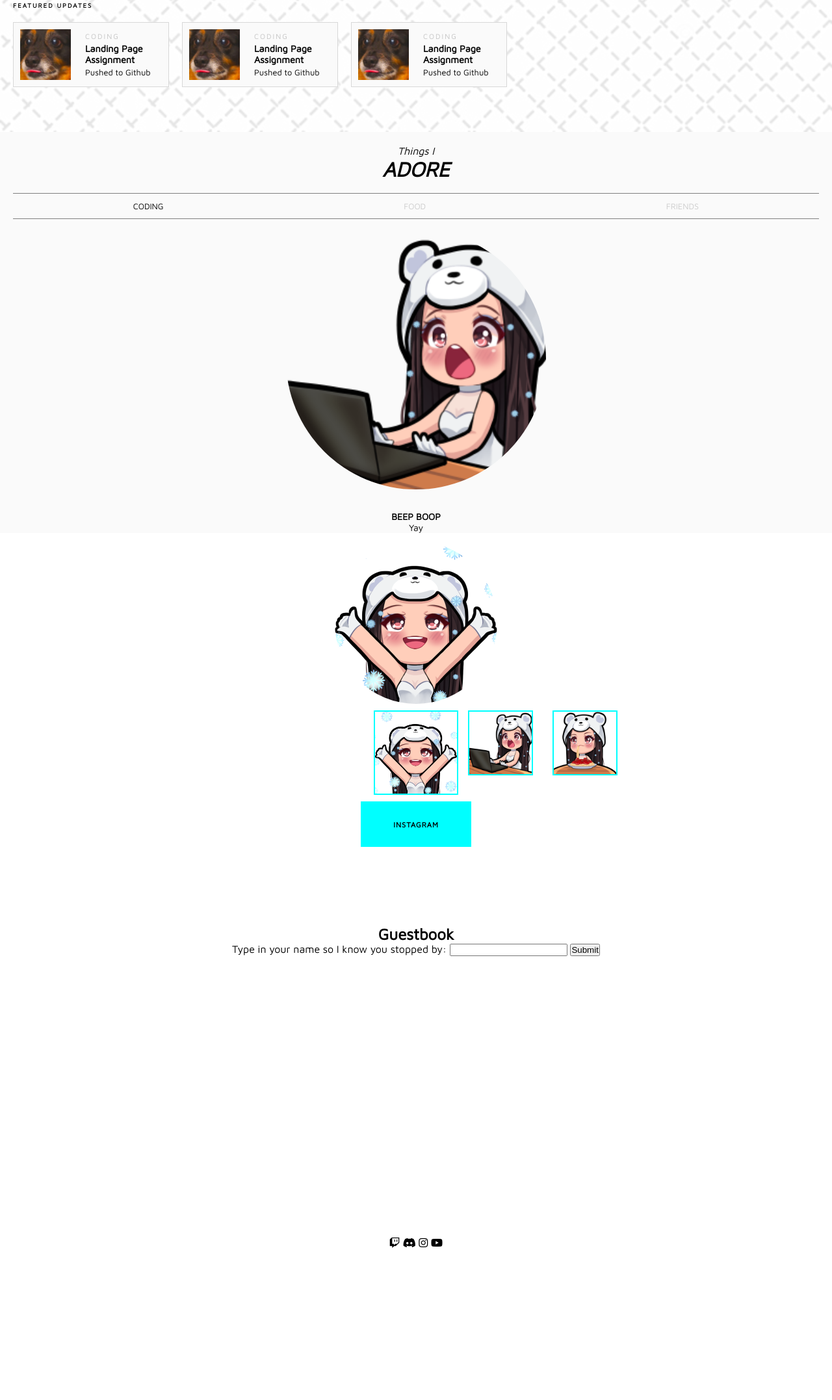
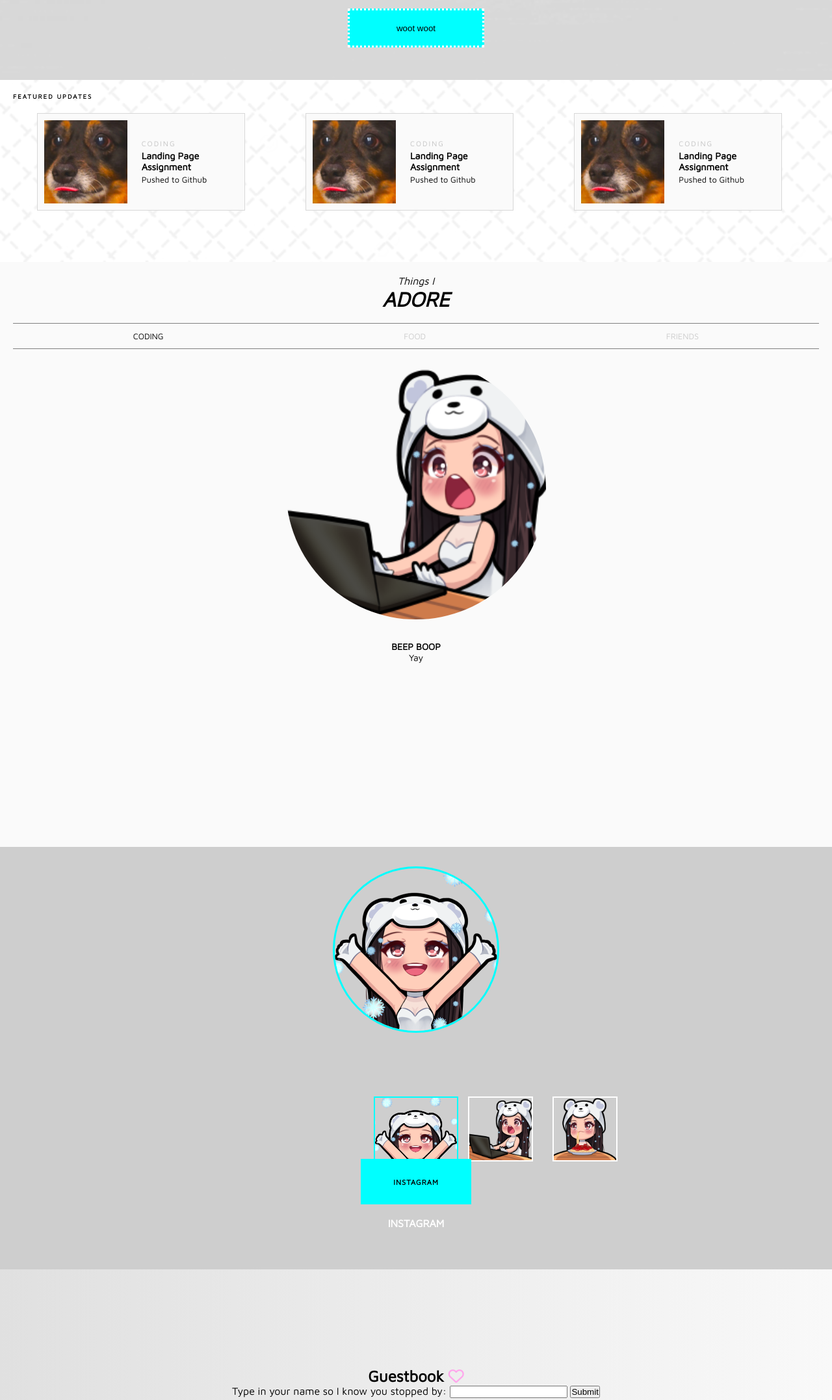
Before and after one commit to dartmouth-cs52-21S/lab1-landingpage-snow-kang, a plain HTML site: page index.html in a window 1280 px wide. Shown: the part 597-2751 px from the top of the page at 65% size. Before the commit the page ends 2518 px from the top, so only its background shows below. Drawn offline with Linux system fonts and the light colour scheme.

Commit message:
Added media query for browser screen

```diff
--- a/index.html
+++ b/index.html
@@ -25,7 +25,7 @@
         Hamburger menu:
         Adapted code from https://medium.com/@heyoka/responsive-pure-css-off-canvas-hamburger-menu-aebc8d11d793
        -->
-      <img src="media/logo.png" id="header-logo">
+      <img src="media/logo.png" id="header-logo" />
       <a href="#menu" id="menu-toggle">
         <i class="far fa-snowflake"></i>
       </a>
@@ -145,34 +145,37 @@
             Carousel:
             Adapted code from https://codeburst.io/how-to-pure-css-carousel-ce1a8cb231c8
           -->
-          <input type="radio" id="item1" name="carousel-selection" checked hidden/>
+          <input
+            type="radio"
+            id="item1"
+            name="carousel-selection"
+            checked
+            hidden
+          />
           <div class="carousel-item">
             <label for="item2" class="right"></label>
-            <!-- <img src="media/instagram.png" class="carousel-main-media"> -->
           </div>
 
-          <input type="radio" id="item2" name="carousel-selection" hidden/>
+          <input type="radio" id="item2" name="carousel-selection" hidden />
           <div class="carousel-item">
             <label for="item1" class="left"></label>
             <label for="item3" class="right"></label>
-            <!-- <img src="media/twitch.png" class="carousel-main-media"> -->
           </div>
 
-          <input type="radio" id="item3" name="carousel-selection" hidden/>
+          <input type="radio" id="item3" name="carousel-selection" hidden />
           <div class="carousel-item">
             <label for="item2" class="left"></label>
-            <!-- <img src="media/youtube.png" class="carousel-main-media"> -->
           </div>
 
           <div class="carousel-slider">
             <div class="slider-item">
-              <img src="media/instagram.png">
+              <img src="media/instagram.png" />
             </div>
             <div class="slider-item">
-              <img src="media/twitch.png">
+              <img src="media/twitch.png" />
             </div>
             <div class="slider-item">
-              <img src="media/youtube.png">
+              <img src="media/youtube.png" />
             </div>
           </div>
 
@@ -180,19 +183,22 @@
           <p class="carousel-text">twitch</p>
           <p class="carousel-text">youtube</p>
 
-          <img src="media/instagram.png" class="main-carousel-image">
-          <img src="media/twitch.png" class="main-carousel-image">
-          <img src="media/youtube.png" class="main-carousel-image">
+          <img src="media/instagram.png" class="main-carousel-image" />
+          <img src="media/twitch.png" class="main-carousel-image" />
+          <img src="media/youtube.png" class="main-carousel-image" />
 
-          <p class="carousel-subheading">instagram</p>
-          <p class="carousel-subheading">twitch</p>
-          <p class="carousel-subheading">youtube</p>
+          <div id="subheadings">
+            <p class="carousel-subheading">instagram</p>
+            <p class="carousel-subheading">twitch</p>
+            <p class="carousel-subheading">youtube</p>
+        </div>
+
         </nav>
       </section>
 
       <a class="anchor" id="guestbook-anchor"></a>
       <section id="guestbook">
-        <h2>Guestbook</h2>
+        <h2>Guestbook <i class="far fa-heart"></i></h2>
         <form action="#">
           <label for="username"
             >Type in your name so I know you stopped by:
--- a/style.css
+++ b/style.css
@@ -28,7 +28,7 @@ a {
 }
 
 a:hover {
-  color: rgb(132, 240, 240);
+  color: cyan;
 }
 
 #menu {
@@ -98,7 +98,7 @@ a.anchor {
 
 section {
   position: relative;
-  height: 500px;
+  height: 80vh;
   padding: 20px;
 }
 
@@ -122,13 +122,13 @@ section {
   width: 210px;
   margin-left: auto;
   margin-right: auto;
-  background-color: rgb(132, 240, 240);
+  background-color: cyan;
   border: 3px white dotted;
 }
 
 #start-button:hover {
   cursor: pointer;
-  background-color: rgb(169, 255, 255);
+  background-color: rgb(137, 255, 255);
 }
 
 .background-image {
@@ -156,7 +156,7 @@ section {
 }
 
 #grid-background {
-  opacity:0.1;
+  opacity:0.05;
 }
 
 .scrolling-container {
@@ -213,9 +213,11 @@ section {
 
 #links {
   height: 600px;
+  background-color: rgb(250, 250, 250);
 }
 
 .preface-text {
+  font-size: 1em;
   font-style: italic;
 }
 
@@ -223,11 +225,6 @@ section {
   font-size: 2em;
   font-style: italic;
   font-weight: 900;
-}
-
-#links,
-.social-blurb {
-  background-color: #fafafa;
 }
 
 #tabs {
@@ -292,7 +289,7 @@ section {
 
 .social-blurb > * {
   opacity: 0;
-  transition: opacity 2s ease;
+  transition: opacity 1s ease;
 }
 
 .tab [type="radio"]:checked ~ .social-blurb > * {
@@ -302,12 +299,13 @@ section {
 /* Carousel Section */
 
 #projects {
-  height: 600px;
+  height: 650px;
   padding: 0px;
+  background: rgb(206, 206, 206);
 }
 
 #carousel {
-  height: 600px;
+  height: 100%;
   overflow: hidden;
   position: relative;
 }
@@ -316,7 +314,7 @@ section {
  width: 100%;
  height: 100%;
  z-index: 1;
- border: cyan solid 2px;
+ border: white solid 2px;
 }
 
 .carousel-text {
@@ -353,14 +351,9 @@ section {
   opacity: 1;
 }
 
-.carousel-item {
-  padding-bottom: 30px;
-  font-size: 2em;
-}
-
 .carousel-item label {
   position: absolute;
-  bottom: 180px;
+  top: 48vh;
   height: 100px;
   width: 100px;
   z-index: 1;
@@ -376,7 +369,7 @@ label.right {
 
 .carousel-slider {
   position: absolute;
-  bottom: 180px;
+  top: 48vh;
   left: 0;
   right: 0;
   margin-left: auto;
@@ -433,6 +426,7 @@ label.right {
 #carousel [type="radio"]:nth-of-type(1):checked ~ .carousel-slider .slider-item:nth-child(1) > img {
   max-width: 130px;
   max-height: 130px;
+  border: cyan solid 2px;
 }
 
 #carousel [type="radio"]:nth-of-type(2):checked ~ .carousel-slider {
@@ -442,6 +436,7 @@ label.right {
 #carousel [type="radio"]:nth-of-type(2):checked ~ .carousel-slider .slider-item:nth-child(2) > img {
   max-width: 130px;
   max-height: 130px;
+  border: cyan solid 2px;
 }
 
 #carousel [type="radio"]:nth-of-type(3):checked ~ .carousel-slider {
@@ -451,6 +446,7 @@ label.right {
 #carousel [type="radio"]:nth-of-type(3):checked ~ .carousel-slider .slider-item:nth-child(3) > img {
   max-width: 130px;
   max-height: 130px;
+  border: cyan solid 2px;
 }
 
 .carousel-slider {
@@ -465,6 +461,7 @@ label.right {
   margin-left: auto;
   margin-right: auto;
   border-radius: 50%;
+  border: solid cyan 3px;
   opacity: 0;
   transition: opacity .5s cubic-bezier(0.215, 0.61, 0.355, 1);
 }
@@ -483,27 +480,72 @@ label.right {
 
 .carousel-subheading {
   position: absolute;
-  bottom: 60px;
+  bottom: 30px;
   left: 0;
   right: 0;
   margin-left: auto;
   margin-right: auto;
+  height: 50px;
   opacity: 0;
+  text-transform: uppercase;
+  color: white;
+  font-weight: bold;
 }
 
-#carousel [type="radio"]:nth-of-type(1):checked ~ .carousel-subheading:nth-of-type(1) {
+#carousel [type="radio"]:nth-of-type(1):checked ~ #subheadings .carousel-subheading:nth-child(1) {
   opacity: 1;
 }
 
-#carousel [type="radio"]:nth-of-type(2):checked ~ .carousel-subheading:nth-of-type(2) {
+#carousel [type="radio"]:nth-of-type(2):checked ~ #subheadings .carousel-subheading:nth-child(2) {
   opacity: 1;
 }
 
-#carousel [type="radio"]:nth-of-type(3):checked ~ .carousel-subheading:nth-of-type(3) {
+#carousel [type="radio"]:nth-of-type(3):checked ~ #subheadings .carousel-subheading:nth-child(3) {
   opacity: 1;
 }
 
-/* TODO: Desktop version */
-@media only screen and (max-width: 600px) {
+#guestbook {
+  height: 400px;
+  padding-top: 150px;
+  background: linear-gradient(90deg, rgba(224,224,224,1) 0%, rgba(249,249,249,1) 100%);
+}
+#guestbook i {
+  color: rgb(255, 166, 236);
+}
 
+footer {
+  background-color: black;
+  height: 80px;
+  display: flex;
+  justify-content: center;
+  align-items: center;
 }
+
+footer i {
+  color: white;
+  padding: 10px;
+  font-size: 1.5em;
+}
+
+/* Desktop version */
+@media only screen and (min-width: 600px) {
+  /* Updates section */
+  #updates {
+    height: 280px;
+  }
+
+  .scrolling-container {
+    flex-direction: row;
+    justify-content: space-around;
+  }
+
+  .card {
+    min-width: 250px;
+    width: 25vw;
+    height: 150px;
+  }
+
+  #links {
+    height: 900px;
+  }
+}
```
